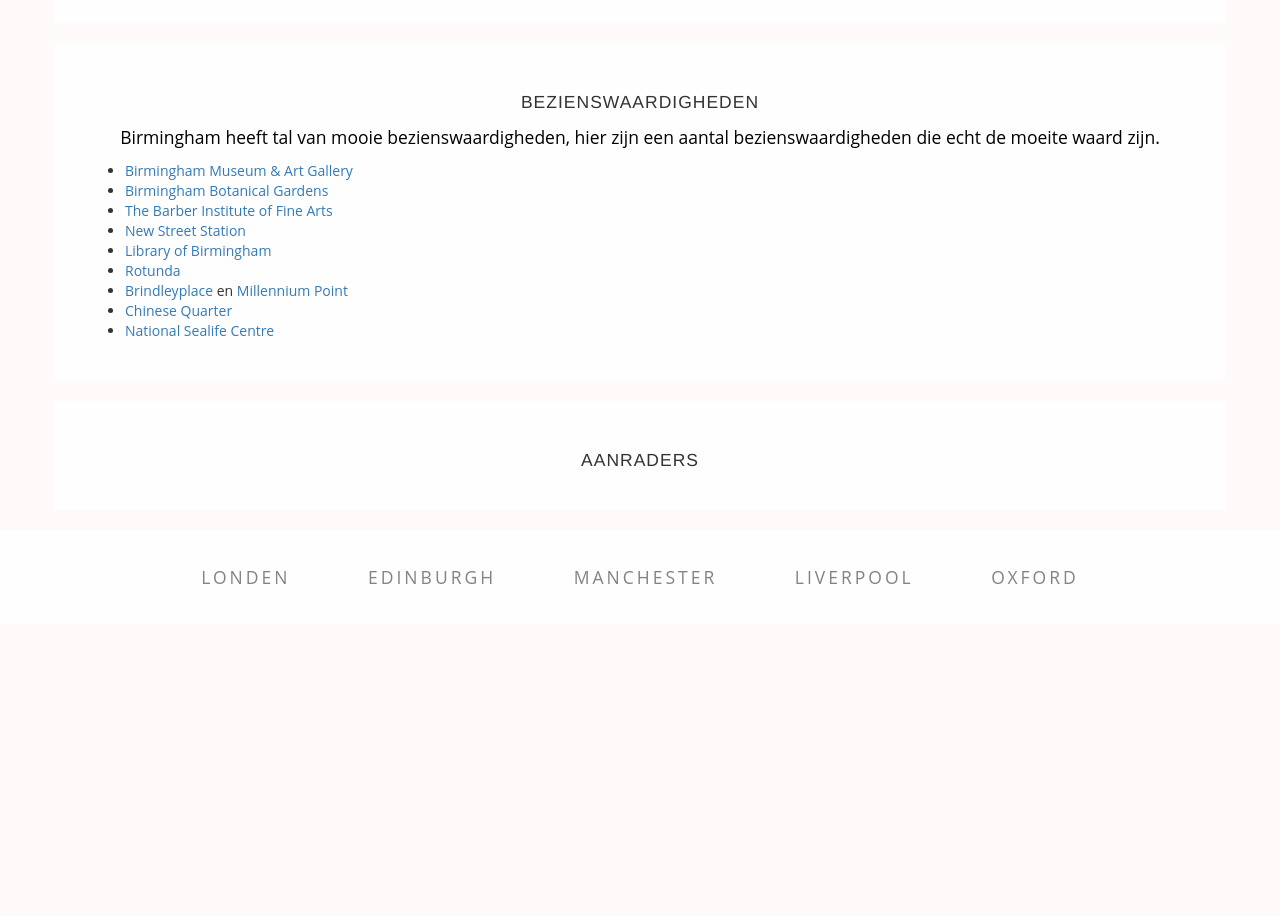
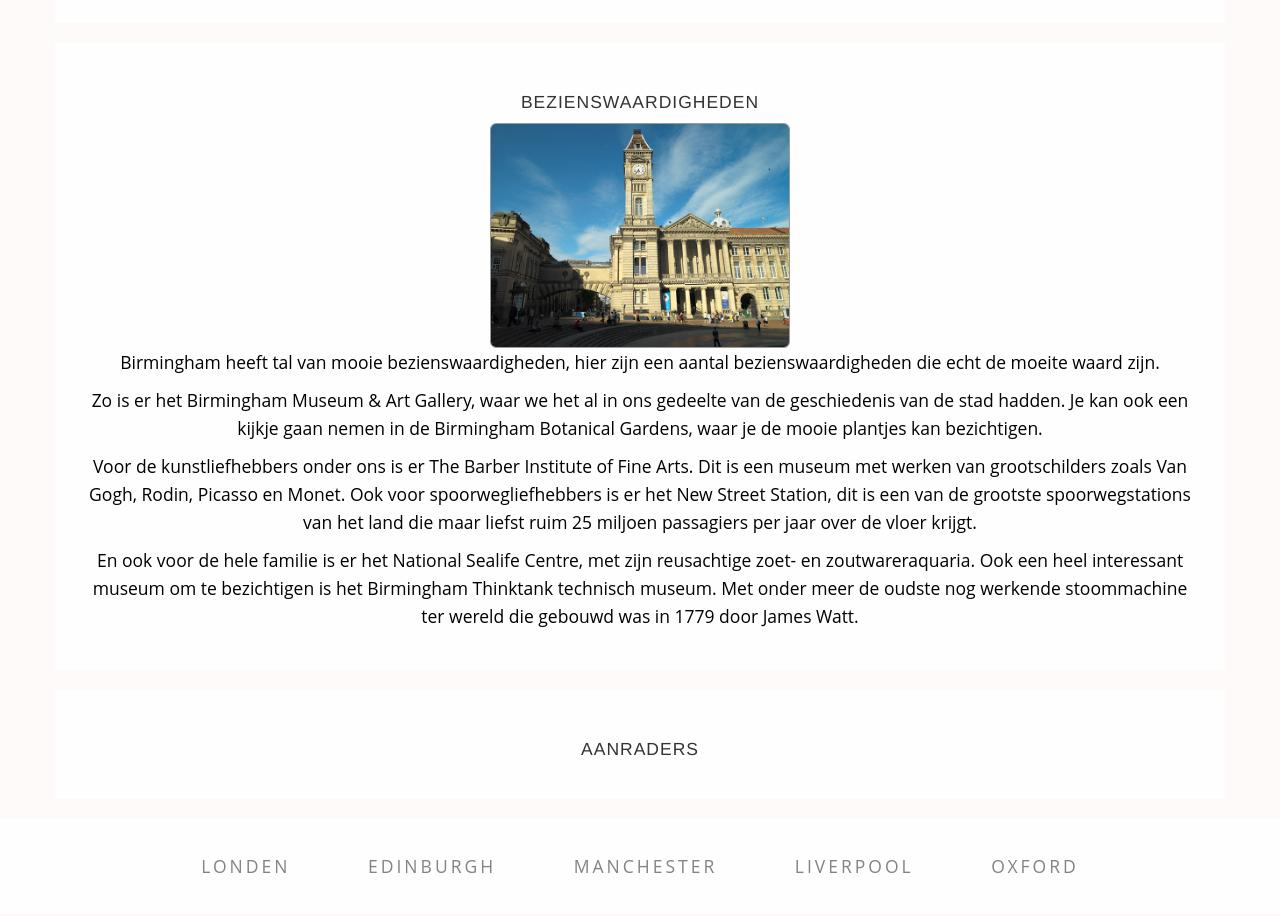
Before and after one commit to sashavdv/ICTProject1, a plain HTML site: page Birmingham.html in a window 1280 px wide. Shown: the part 2240-3156 px from the top of the page. Before the commit the page ends 2884 px from the top, so only its background shows below. Drawn offline with nearby package versions, Linux system fonts and the light colour scheme.

Commit message:
Tekst toegevoegd

```diff
--- a/Birmingham.html
+++ b/Birmingham.html
@@ -103,20 +103,22 @@
       <div class="box">
           <div class="col-lg-12">
             <h2 class="intro-text text-center">Bezienswaardigheden</h2>
+			<img src="./img/bBirmingham.jpg" height="300" width = "300" class="img-responsive img-border img-rounded" alt="Art & Gallery museum"/>
             <p>
 			Birmingham heeft tal van mooie bezienswaardigheden, hier zijn een aantal bezienswaardigheden die echt de moeite waard zijn.
 			</p>
-			<ul>
-				<li><a href="http://www.birminghammuseums.org.uk/bmag" target="_blank">Birmingham Museum & Art Gallery</a></li>
-				<li><a href="http://www.birminghambotanicalgardens.org.uk/" target="_blank">Birmingham Botanical Gardens</a></li>
-				<li><a href="http://barber.org.uk/" target="_blank">The Barber Institute of Fine Arts</a></li>
-				<li><a href="https://en.wikipedia.org/wiki/Birmingham_New_Street_station" target="_blank">New Street Station</a></li>
-				<li><a href="http://libraryofbirmingham.com/" target="_blank">Library of Birmingham</a></li>
-				<li><a href="https://en.wikipedia.org/wiki/Rotunda_(Birmingham)" target="_blank">Rotunda</a></li>
-				<li><a href="http://www.brindleyplace.com/" target="_blank">Brindleyplace</a> en <a href="https://www.millenniumpoint.org.uk/" target="_blank">Millennium Point</a></li>
-				<li><a href="https://nl.wikipedia.org/wiki/Chinatown_(Birmingham)" target="_blank">Chinese Quarter</a></li>
-				<li><a href="https://www.visitsealife.com/birmingham/" target="_blank">National Sealife Centre</a></li>
-			<ul>
+			<p>
+			Zo is er het Birmingham Museum & Art Gallery, waar we het al in ons gedeelte van de geschiedenis van de stad hadden. Je kan ook een kijkje gaan nemen in de Birmingham Botanical Gardens, waar je de mooie plantjes kan bezichtigen.
+			</p>
+			<p>
+			Voor de kunstliefhebbers onder ons is er The Barber Institute of Fine Arts. Dit is een museum met werken van grootschilders zoals Van Gogh, Rodin, Picasso en Monet.
+			Ook voor spoorwegliefhebbers is er het New Street Station, dit is een van de grootste spoorwegstations van het land die maar liefst ruim 25 miljoen passagiers per jaar over de vloer krijgt.
+			</p>
+			<p>
+			En ook voor de hele familie is er het National Sealife Centre, met zijn reusachtige zoet- en zoutwareraquaria.
+			Ook een heel interessant museum om te bezichtigen is het Birmingham Thinktank technisch museum. Met onder meer de oudste nog werkende stoommachine ter wereld die gebouwd was in 1779 door James Watt.
+			</p>
+
 
           </div>
       </div>
```
Also changed, not shown: Oxford.html (+12 -2 lines).
